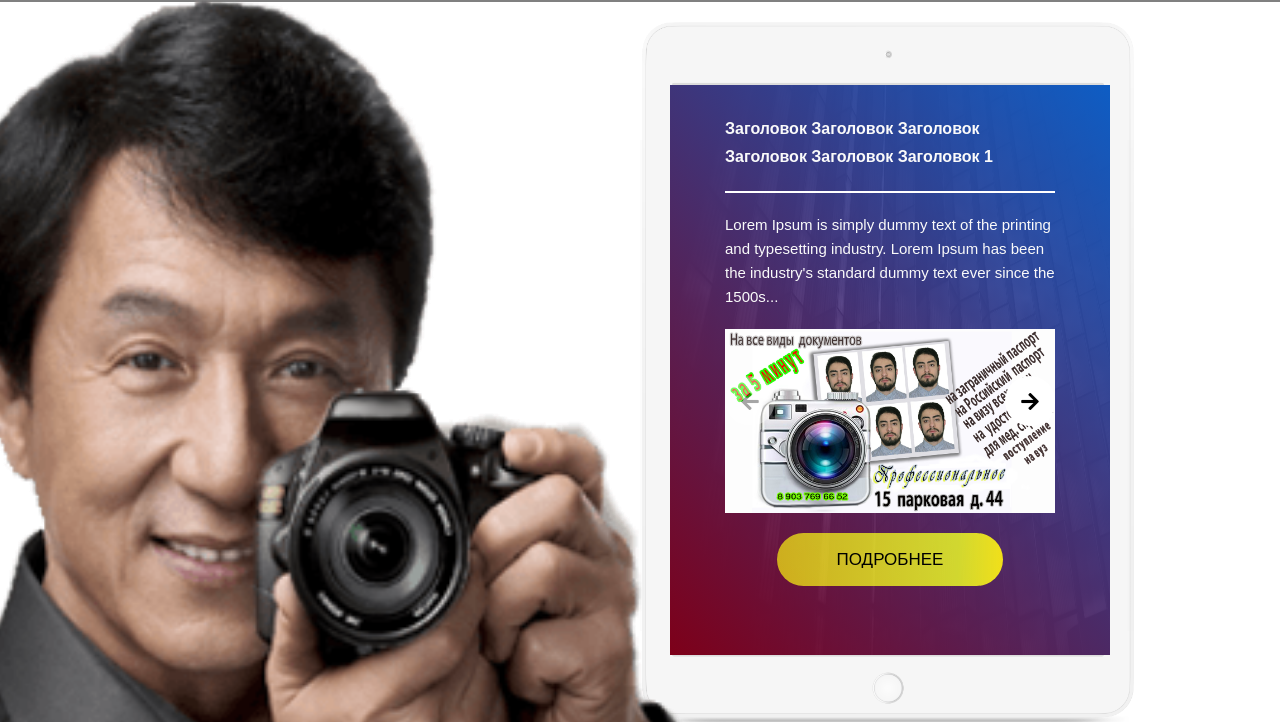
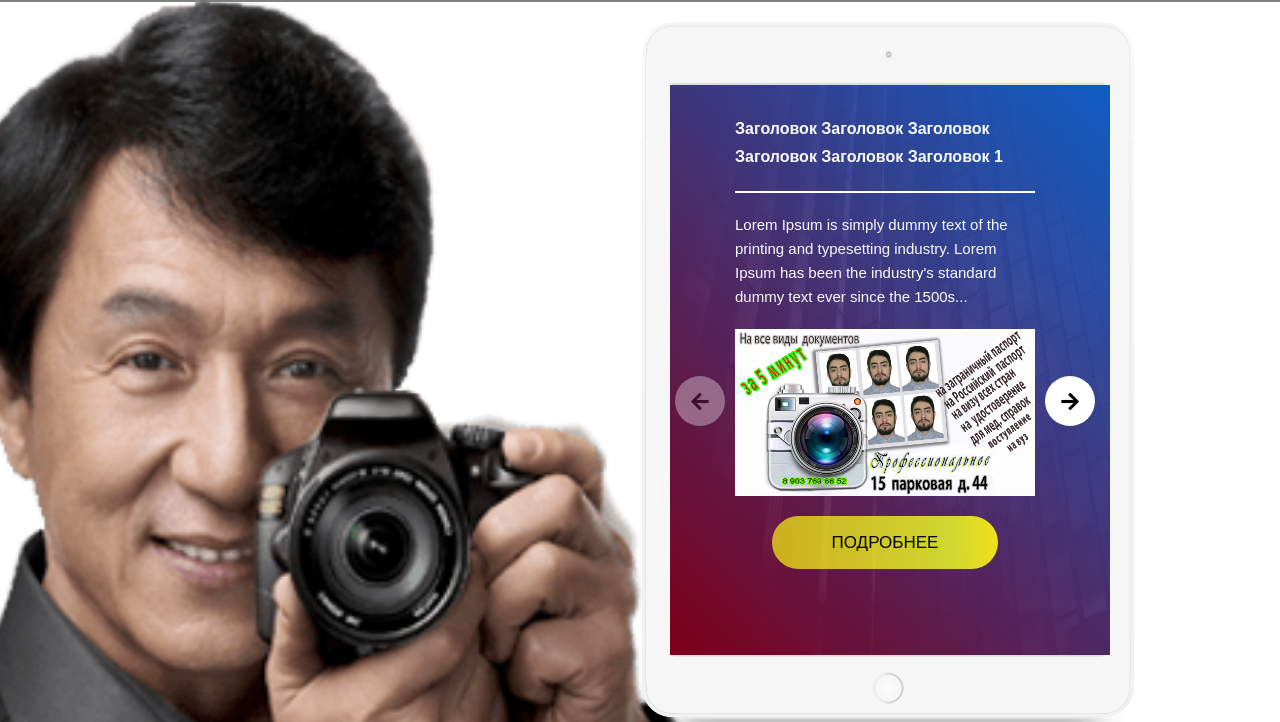
Before and after one commit to rydolif/photo, a website: page app/index.html in a window 1280 px wide. Shown: the part 118-840 px from the top of the page. Drawn offline with Linux system fonts and the light colour scheme; files whose address does not match are found by name.

Commit message:
правки

```diff
--- a/app/index.html
+++ b/app/index.html
@@ -3,14 +3,11 @@
 
 <head>
 	<meta charset="utf-8">
-
-<!--
--->
 	<title>Фото на документы в Москве, Северное Измайлово</title>
 	<meta name="description" content="">
 	<meta http-equiv="X-UA-Compatible" content="IE=edge">
-	<meta name="viewport" content="width=device-width, initial-scale=1>
-	<link rel="icon" href="img/icon/favicon.ico">
+	<meta name="viewport" content="width=device-width, initial-scale=1">
+	<link rel="icon" href="img/favicon.ico">
 	<meta name="theme-color" content="#000">
 
 	<link rel="stylesheet" href="css/main.min.css">
--- a/app/sass/main.sass
+++ b/app/sass/main.sass
@@ -96,6 +96,7 @@
 		transform: translate(-50%, 0)
 		width: 500px
 		height: 700px
+		z-index: 1
 
 	&__ipad
 		position: absolute
@@ -124,9 +125,13 @@
 
 	&__slider
 		position: relative
-		left: 67%
+		left: 57%
 		top: 15%
-		width: 330px
+		width: 420px
+		z-index: 1
+
+		.swiper-slide
+			padding: 0 60px
 
 		img
 			max-width: 330px
```
Also changed, not shown: app/css/main.min.css, app/img/favicon.ico (renamed from app/img/icon/favicon.ico).
